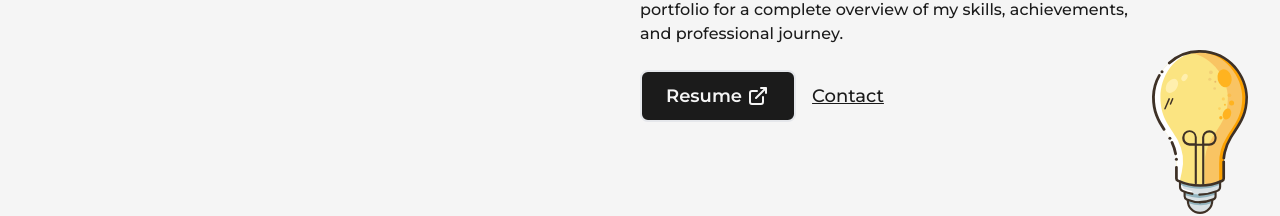
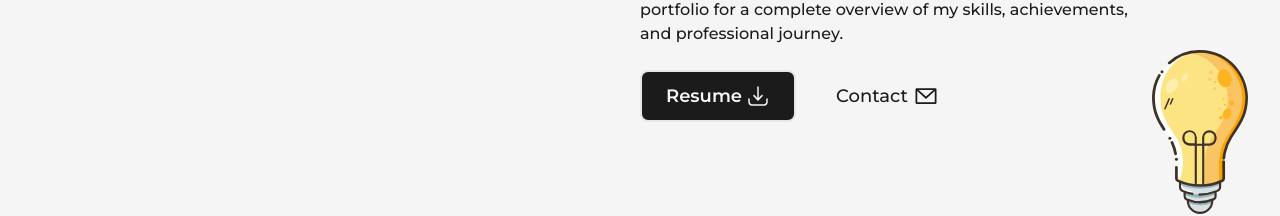
Before and after one commit to stathisiakovidis/personal-portfolio-next, a Next.js app: page / in a window 1280 px wide. Shown: the part 554-770 px from the top of the page. Built offline with nearby package versions, Linux system fonts and the light colour scheme.

Commit message:
add email and donwload icons

```diff
--- a/src/components/Icons.js
+++ b/src/components/Icons.js
@@ -402,7 +402,7 @@
   </svg>
 );
 
-export const LinkArrow = ({ className, ...rest }) => (
+export const DownloadIcon = ({ className, ...rest }) => (
   <svg
     xmlns="http://www.w3.org/2000/svg"
     width={24}
@@ -411,14 +411,19 @@
     className={`w-full h-auto ${className}`}
     {...rest}
   >
-    <path fill="none" d="M0 0h24v24H0z" />
-    <path
-      fill="none"
-      stroke="currentColor"
-      strokeLinecap="round"
-      strokeLinejoin="round"
-      strokeWidth={2}
-      d="M11 7H6a2 2 0 0 0-2 2v9a2 2 0 0 0 2 2h9a2 2 0 0 0 2-2v-5m-7 1L20 4m-5 0h5v5"
-    />
-  </svg>
+    <path d="M12.5535 16.5061C12.4114 16.6615 12.2106 16.75 12 16.75C11.7894 16.75 11.5886 16.6615 11.4465 16.5061L7.44648 12.1311C7.16698 11.8254 7.18822 11.351 7.49392 11.0715C7.79963 10.792 8.27402 10.8132 8.55352 11.1189L11.25 14.0682V3C11.25 2.58579 11.5858 2.25 12 2.25C12.4142 2.25 12.75 2.58579 12.75 3V14.0682L15.4465 11.1189C15.726 10.8132 16.2004 10.792 16.5061 11.0715C16.8118 11.351 16.833 11.8254 16.5535 12.1311L12.5535 16.5061Z" fill="currentColor"/>
+    <path d="M3.75 15C3.75 14.5858 3.41422 14.25 3 14.25C2.58579 14.25 2.25 14.5858 2.25 15V15.0549C2.24998 16.4225 2.24996 17.5248 2.36652 18.3918C2.48754 19.2919 2.74643 20.0497 3.34835 20.6516C3.95027 21.2536 4.70814 21.5125 5.60825 21.6335C6.47522 21.75 7.57754 21.75 8.94513 21.75H15.0549C16.4225 21.75 17.5248 21.75 18.3918 21.6335C19.2919 21.5125 20.0497 21.2536 20.6517 20.6516C21.2536 20.0497 21.5125 19.2919 21.6335 18.3918C21.75 17.5248 21.75 16.4225 21.75 15.0549V15C21.75 14.5858 21.4142 14.25 21 14.25C20.5858 14.25 20.25 14.5858 20.25 15C20.25 16.4354 20.2484 17.4365 20.1469 18.1919C20.0482 18.9257 19.8678 19.3142 19.591 19.591C19.3142 19.8678 18.9257 20.0482 18.1919 20.1469C17.4365 20.2484 16.4354 20.25 15 20.25H9C7.56459 20.25 6.56347 20.2484 5.80812 20.1469C5.07435 20.0482 4.68577 19.8678 4.40901 19.591C4.13225 19.3142 3.9518 18.9257 3.85315 18.1919C3.75159 17.4365 3.75 16.4354 3.75 15Z" fill="currentColor"/>  </svg>
 );
+
+export const EmailIcon = ({ className, ...rest }) => (
+  <svg
+    xmlns="http://www.w3.org/2000/svg"
+    width={24}
+    height={24}
+    viewBox="0 0 24 24"
+    className={`w-full h-auto ${className}`}
+    {...rest}
+  >
+    <path fill-rule="evenodd" clip-rule="evenodd" d="M3.75 5.25L3 6V18L3.75 18.75H20.25L21 18V6L20.25 5.25H3.75ZM4.5 7.6955V17.25H19.5V7.69525L11.9999 14.5136L4.5 7.6955ZM18.3099 6.75H5.68986L11.9999 12.4864L18.3099 6.75Z" fill="currentColor"/>
+    </svg>
+);
--- a/src/pages/index.js
+++ b/src/pages/index.js
@@ -1,5 +1,5 @@
 import AnimatedText from "@/components/AnimatedText";
-import { LinkArrow } from "@/components/Icons";
+import { DownloadIcon, EmailIcon } from "@/components/Icons";
 import Layout from "@/components/Layout";
 import Head from "next/head";
 import Image from "next/image";
@@ -58,17 +58,17 @@
              `}
                   download
                 >
-                  Resume <LinkArrow className="ml-1 !w-6 md:!w-4" />
+                  Resume <DownloadIcon className="ml-1 !w-6 md:!w-4" />
                 </Link>
 
-                <a
+                <Link
                   target="_blank"
                   href={urls.mailto}
-                  className="ml-4 text-lg font-medium capitalize text-dark underline
-                  dark:text-light md:text-base"
+                  className="flex items-center ml-4 text-lg font-medium capitalize text-dark p-2.5 px-6 text-lg
+                  dark:text-light md:p-2 md:px-4 md:text-base"
                 >
-                  Contact
-                </a>
+                  Contact <EmailIcon className="ml-1 !w-7 md:!w-4" />
+                </Link>
               </div>
             </div>
           </div>
```
